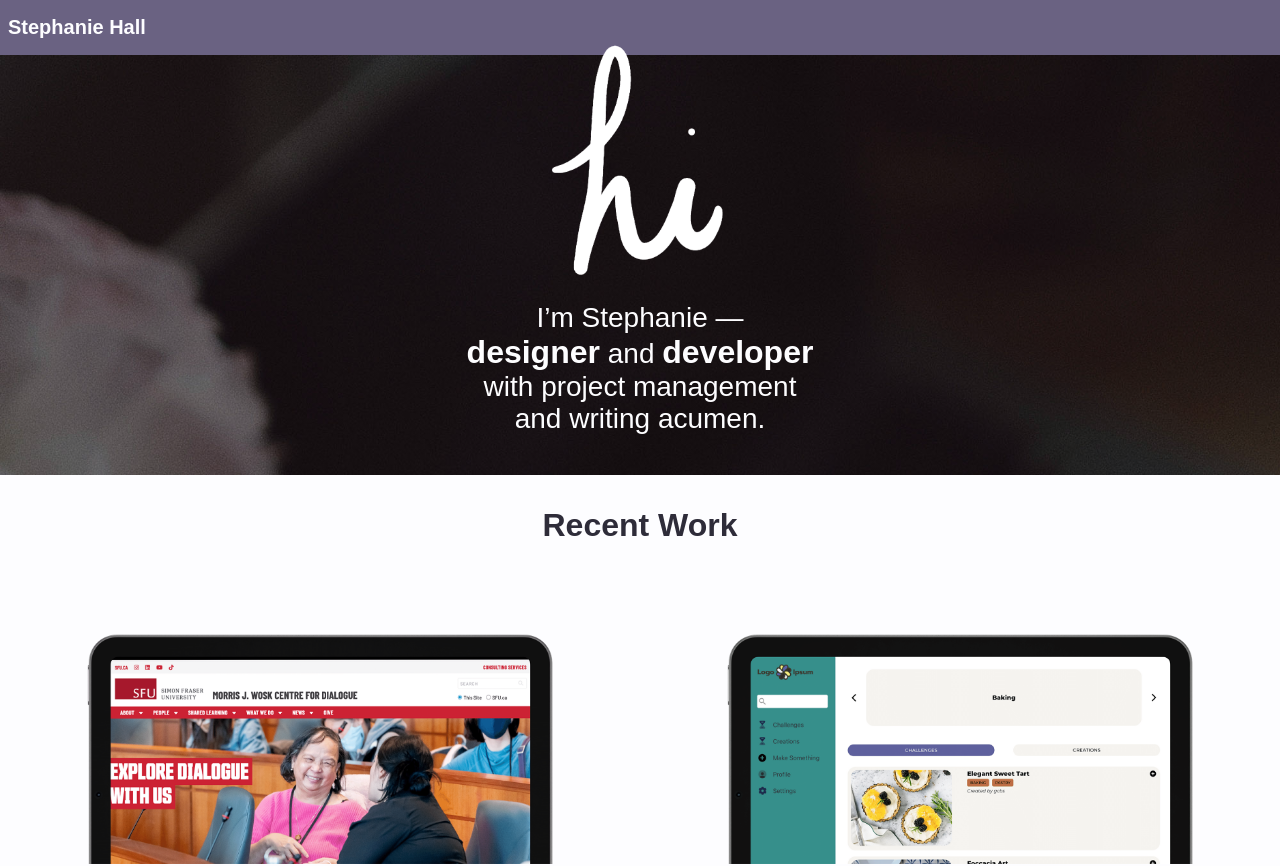
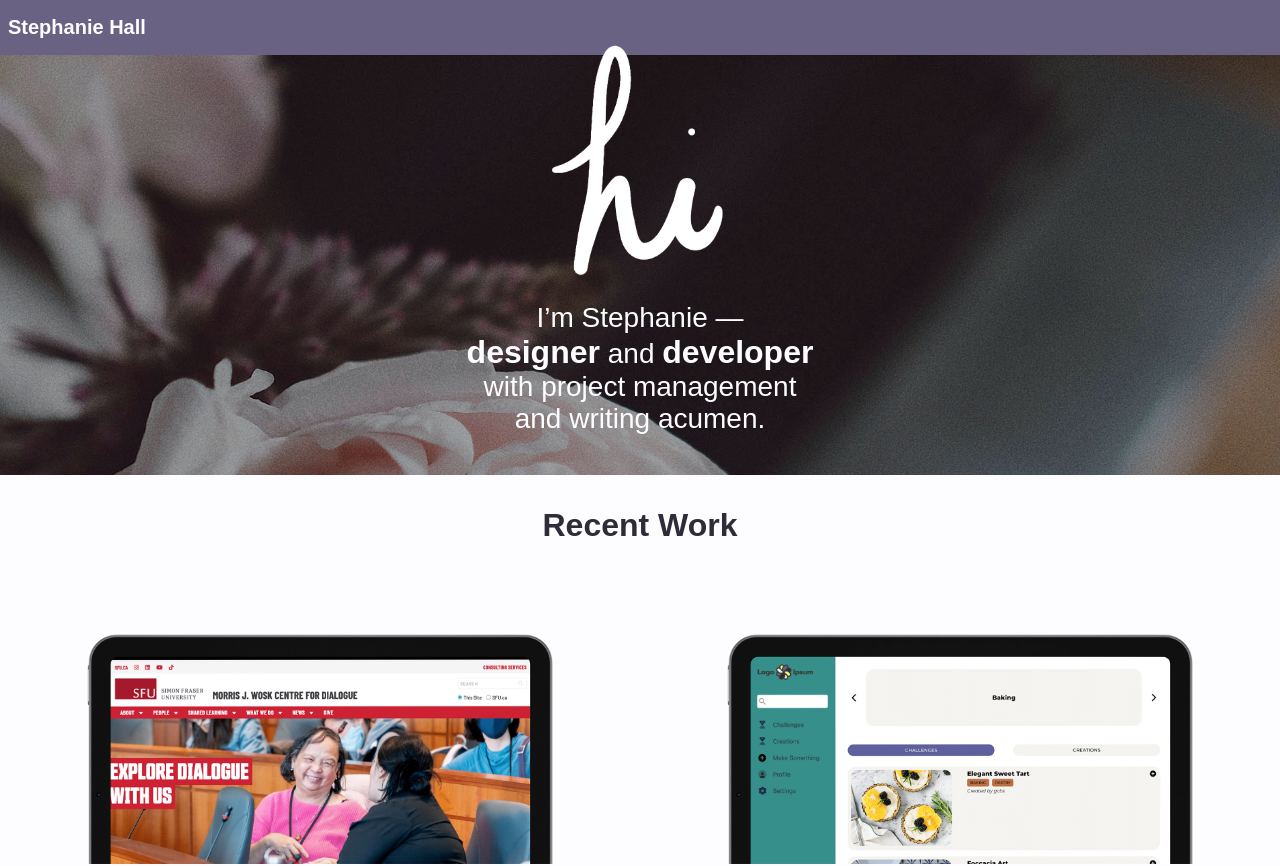
Before and after one commit to stephlyanie/portfolio, a React (Create React App) app: page / in a window 1280 px wide. Shown: the top 866 px of the page. Built offline with nearby package versions, Linux system fonts and the light colour scheme; the HTML template or start-up script is replaced by a standard one.

Commit message:
Updated hero image

```diff
--- a/src/pages/Home/HomePage.scss
+++ b/src/pages/Home/HomePage.scss
@@ -2,7 +2,7 @@
 @use "../../styles/variables" as *;
 
 .hero {
-    background-image: linear-gradient(rgba(0, 0, 0, 0.5), rgba(0, 0, 0, 0.5)), url(../../assets/images/hero-bg.jpg);
+    background-image: linear-gradient(rgba(0, 0, 0, 0.3), rgba(0, 0, 0, 0.3)), url(../../assets/images/hero-bg.jpg);
     background-repeat: no-repeat;
     background-size: cover;
     color: $text-primary-light;
@@ -39,6 +39,10 @@
         @include desktop {
             font-size: 1.75rem;
         }
+    }
+
+    @include tablet {
+        background-position: 0 25%;
     }
 }
 
```
